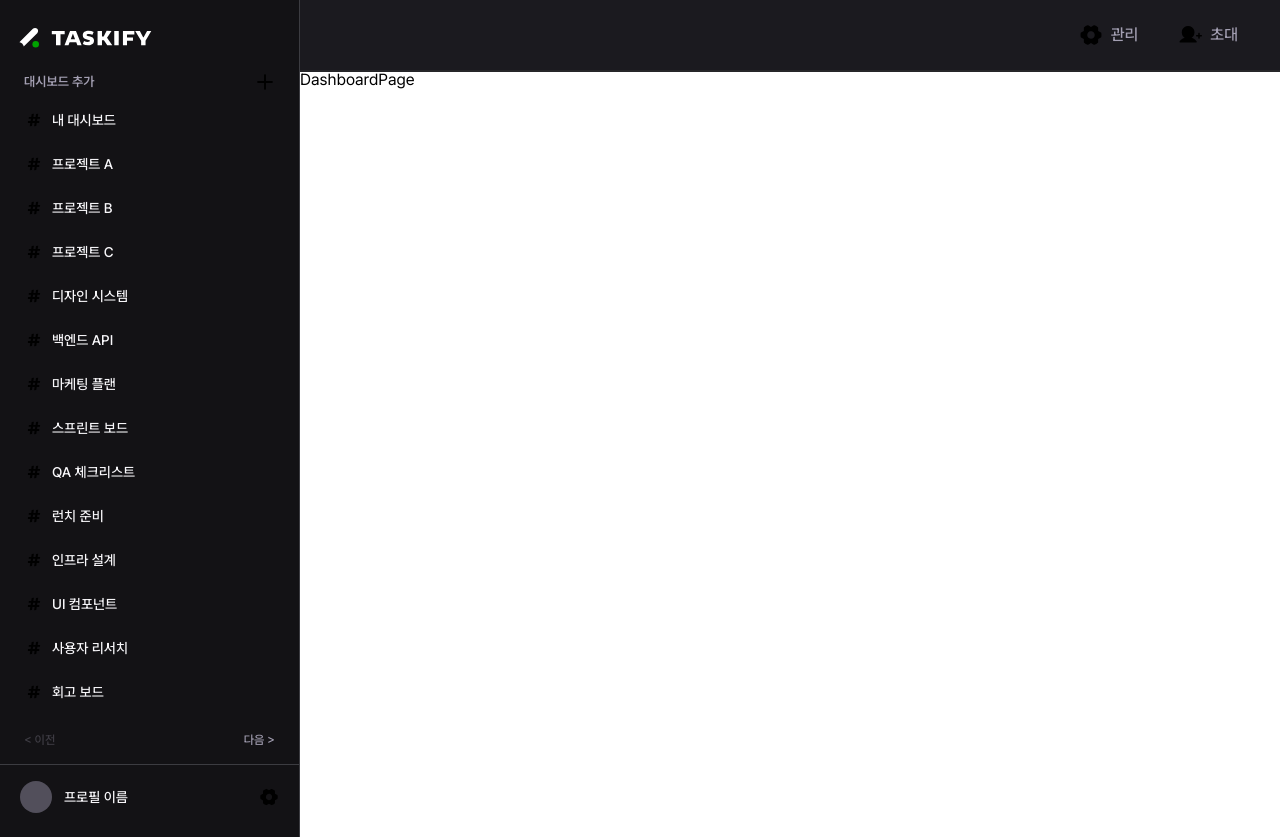
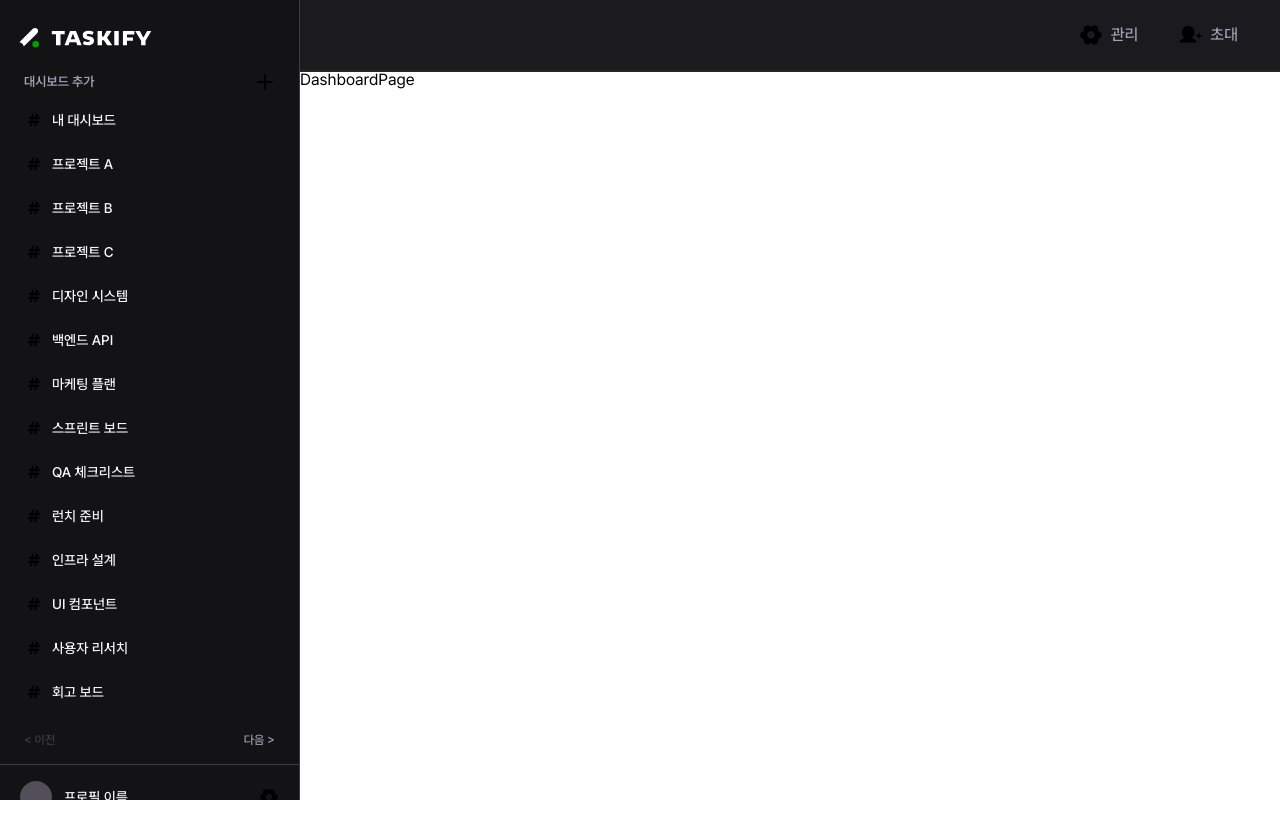
Before and after one commit to part3-5team/Taskify, a Next.js app: page /dashboard/1 in a window 1280 px wide. After the commit the page ends 800 px from the top, so only its background shows below. Built offline with nearby package versions, Linux system fonts and the light colour scheme.

Commit message:
fixed: 사이드바 디자인 수정

```diff
--- a/app/(dashboard)/layout.tsx
+++ b/app/(dashboard)/layout.tsx
@@ -7,12 +7,14 @@ export default function DashboardLayout({
   children: React.ReactNode
 }) {
   return (
-    <div className="flex">
+    <div className="flex h-screen overflow-hidden">
       <SideMenu />
-      <main className="flex-1">
+      <div className="flex flex-1 flex-col overflow-y-auto overflow-x-hidden">
         <Header />
-        {children}
-      </main>
+        <main className="flex-1">
+          {children}
+        </main>
+      </div>
     </div>
   )
 }
--- a/components/dashboard/SideMenu.tsx
+++ b/components/dashboard/SideMenu.tsx
@@ -4,7 +4,7 @@ import SidebarFooter from '@/components/dashboard/SidebarFooter'
 
 export default function SideMenu() {
   return (
-    <aside className="bg-black-500 flex min-h-screen w-[300px] flex-col border-r border-gray-900 py-2">
+    <aside className="bg-black-500 flex h-full shrink-0 w-[300px] flex-col border-r border-gray-900 py-2">
       <SidebarHeader />
       <SidebarDashboardList />
       <div className="mt-auto">
```
